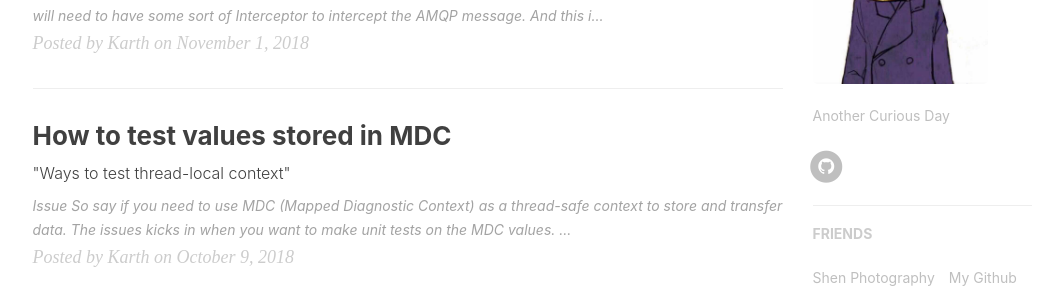
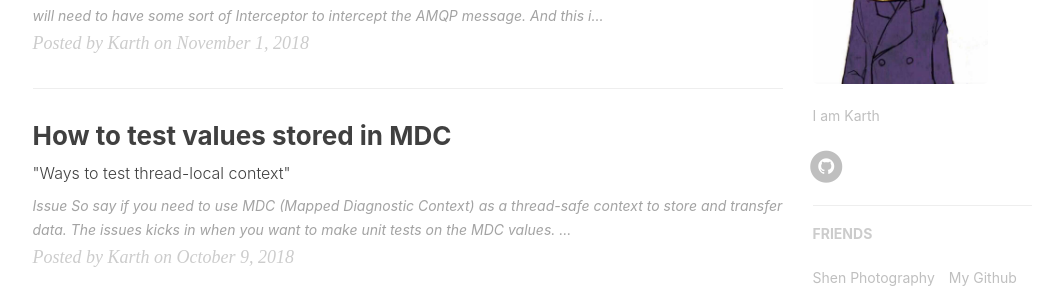
Before and after one commit to karthshen/karthshen.github.io, a Jekyll site: the page built from index.html, in a window 1280 px wide and 900 px high, scrolled down 711 px. Shown: the part 153-453 px from the top of the window, without its empty margins (135-1198 px from the left). Built offline with Jekyll 4.4.1, drawn with Linux system fonts in a browser that asks for light colours; nearby versions of some CDN libraries; the list of posts is cut into pages by our own code; comment, search, counter and statistics services are not loaded.

Commit message:
Updated Description and File names

```diff
--- a/_config.yml
+++ b/_config.yml
@@ -52,7 +52,7 @@ kramdown:
 
 # Sidebar settings
 sidebar: true                           # whether or not using Sidebar.
-sidebar-about-description: "Another Curious Day"
+sidebar-about-description: "I am Karth"
 sidebar-avatar: /img/avatar-hux.jpg      # use absolute URL, seeing it's used in both `/` and `/about/`
 
 
--- a/package.json
+++ b/package.json
@@ -3,7 +3,7 @@
   "title": "Hux Blog",
   "author": "Hux <huxpro@gmail.com>",
   "version": "1.7.0",
-  "homepage": "http://huxpro.github.io",
+  "homepage": "http://karthshen.github.io",
   "repository": {
     "type": "git",
     "url": "git+https://github.com/Huxpro/huxpro.github.io.git"
```
Also changed, not shown: PortfolioPage.md (renamed from Portfolio_FFTactic.md).
